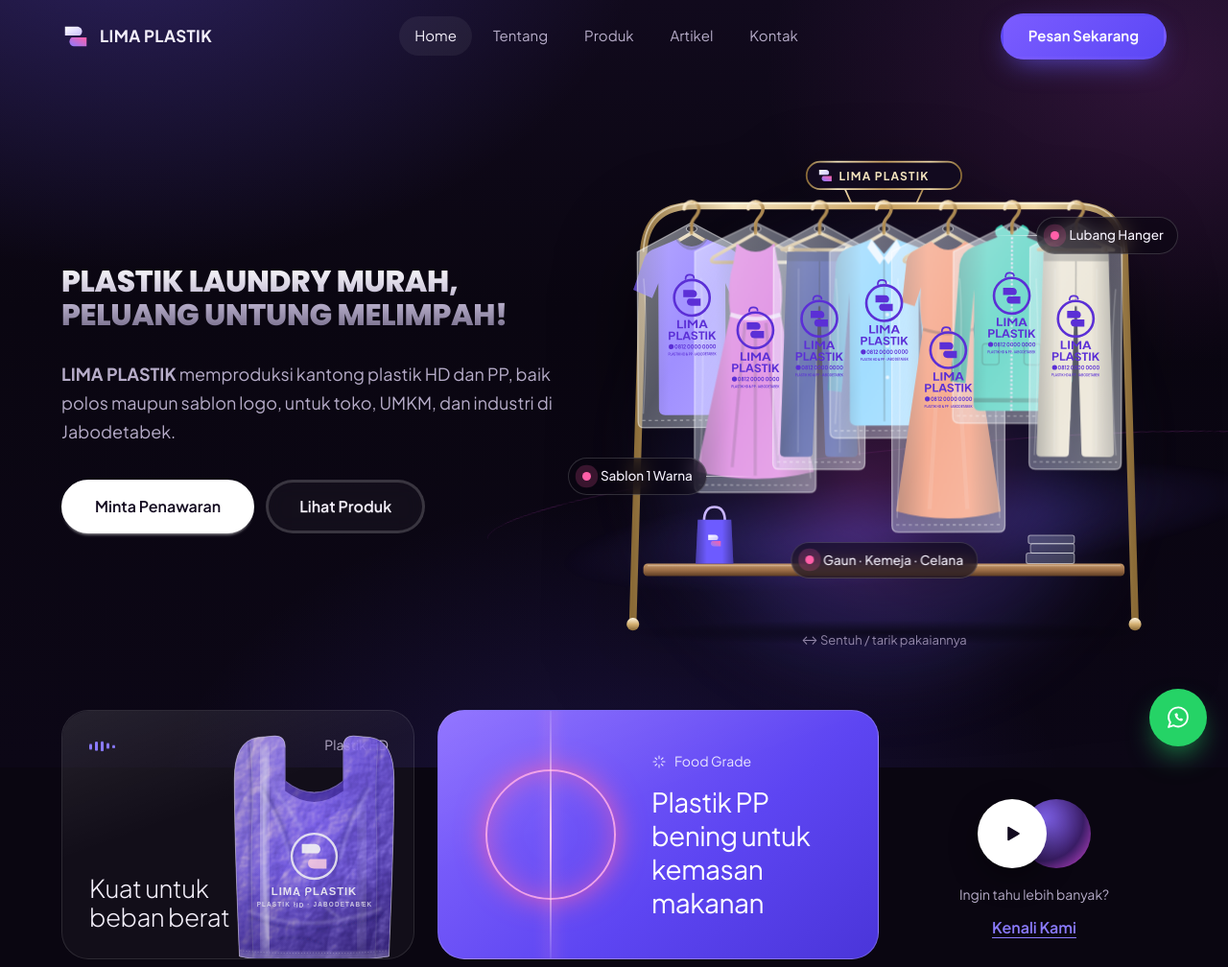
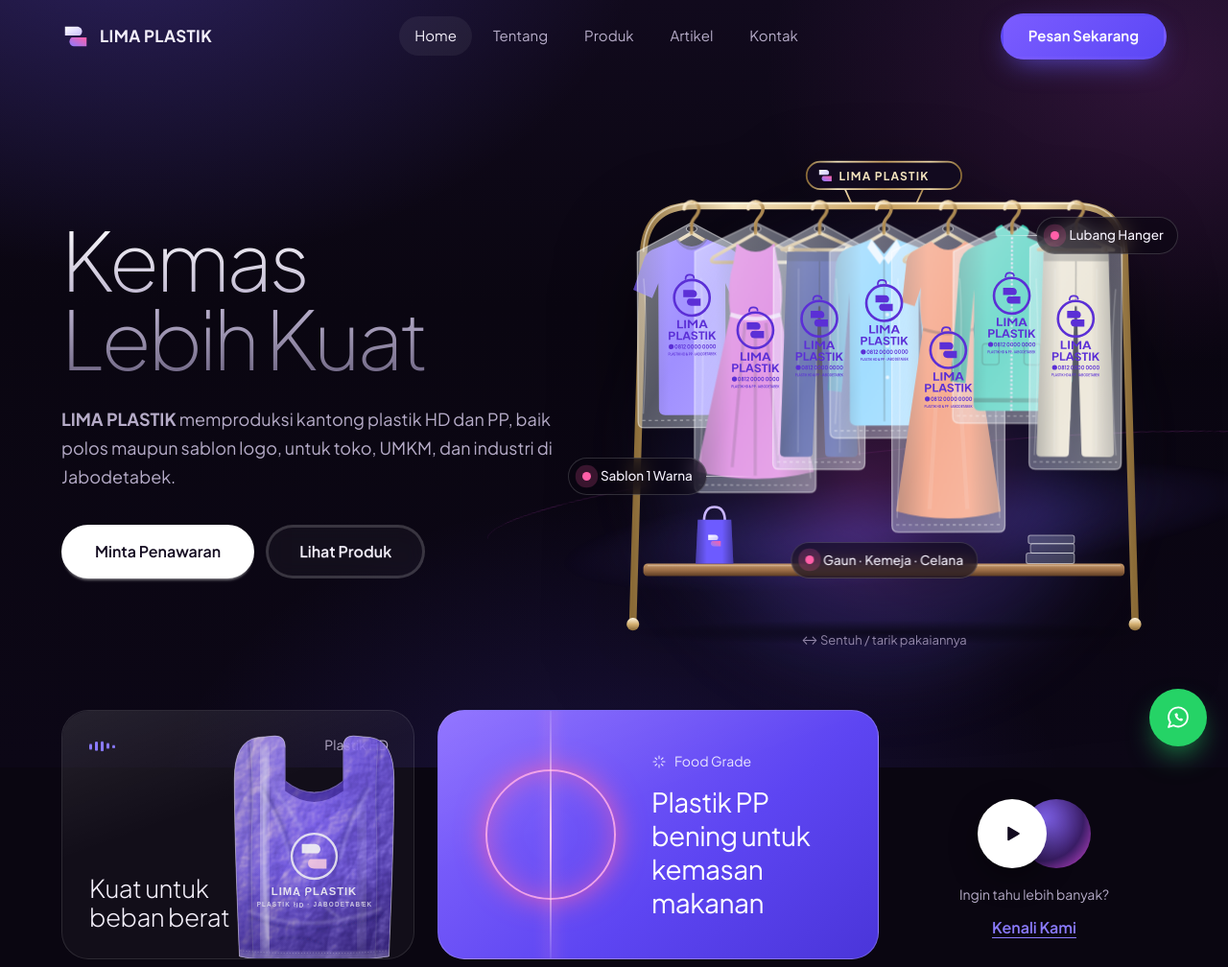
Before and after one commit to dyahayudr/sonindografika, a Node server app: page / in a window 1280 px wide. Shown: the top 1008 px of the page at 96% size. Run offline with Node 20, Linux system fonts and the light colour scheme; style sheets or scripts are compiled from the project's sources; some libraries are stand-ins or nearby versions.

Commit message:
Kembalikan judul hero 'Kemas Lebih Kuat' seperti sebelum hari ini
Judul, font, dan ukuran hero sama dengan versi 506c9e7. Gaya slogan & font Poppins dihapus. Kalimat tanpa garis dan tombol daisyUI tetap.

Co-Authored-By: Claude Opus 5.5 <noreply@anthropic.com>

```diff
--- a/public/css/style.css
+++ b/public/css/style.css
@@ -160,13 +160,6 @@ button:where(:not(.d-btn)) { font: inherit; color: inherit; cursor: pointer; }
 .hero-grid { display: grid; grid-template-columns: 1fr 1.15fr; gap: clamp(24px, 4vw, 56px); align-items: center; min-height: 600px; }
 .hero-copy .eyebrow { margin-bottom: 24px; }
 .hero-copy .display { font-size: clamp(52px, 6.6vw, 98px); }
-/* Slogan panjang: lebih kecil & lebih tebal dari judul 2 kata agar tetap terbaca */
-/* Ukuran mengikuti lebar kolom hero (cqi) → selalu 2 baris rapi: "PLASTIK LAUNDRY MURAH," / "PELUANG UNTUNG MELIMPAH!" */
-.hero-copy { container-type: inline-size; }
-.hero-copy .display.hero-slogan {
-  font-family: 'Poppins', 'Plus Jakarta Sans', system-ui, sans-serif;
-  font-size: clamp(18px, 6.1cqi, 40px); font-weight: 800; line-height: 1.15; letter-spacing: -0.01em;
-}
 .hero-copy .lead { margin: 28px 0 36px; max-width: 40ch; }
 .hero-actions { display: flex; gap: 12px; flex-wrap: wrap; }
 
--- a/views/home.ejs
+++ b/views/home.ejs
@@ -5,7 +5,7 @@
   <div class="container">
     <div class="hero-grid">
       <div class="hero-copy">
-        <h1 id="hero-title" class="display hero-slogan">PLASTIK LAUNDRY MURAH,<br>PELUANG UNTUNG MELIMPAH!</h1>
+        <h1 id="hero-title" class="display">Kemas<br>Lebih Kuat</h1>
         <p class="lead"><strong><%= site.name %></strong> memproduksi kantong plastik HD dan PP, baik polos maupun sablon logo, untuk toko, UMKM, dan industri di Jabodetabek.</p>
         <div class="hero-actions">
           <a class="d-btn d-btn-neutral d-btn-lg" href="<%= site.whatsappLink() %>" target="_blank" rel="noopener">Minta Penawaran</a>
--- a/views/partials/head.ejs
+++ b/views/partials/head.ejs
@@ -23,7 +23,7 @@
   <link rel="icon" href="/img/logo.svg" type="image/svg+xml">
   <link rel="preconnect" href="https://fonts.googleapis.com">
   <link rel="preconnect" href="https://fonts.gstatic.com" crossorigin>
-  <link href="https://fonts.googleapis.com/css2?family=Plus+Jakarta+Sans:wght@200;300;400;500;600;700&family=Poppins:wght@800&display=swap" rel="stylesheet">
+  <link href="https://fonts.googleapis.com/css2?family=Plus+Jakarta+Sans:wght@200;300;400;500;600;700&display=swap" rel="stylesheet">
   <link rel="stylesheet" href="/css/app.css?v=<%= assetVersion %>">
   <link rel="stylesheet" href="/css/style.css?v=<%= assetVersion %>">
 
```
